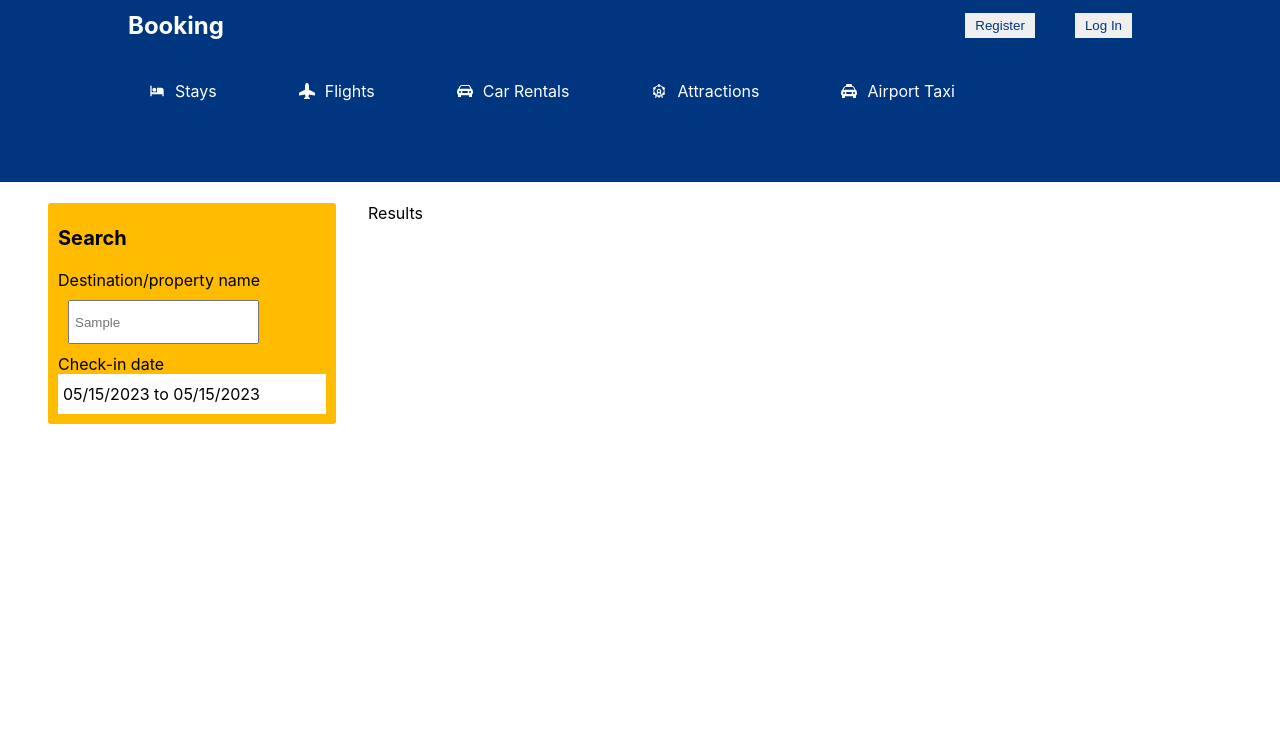
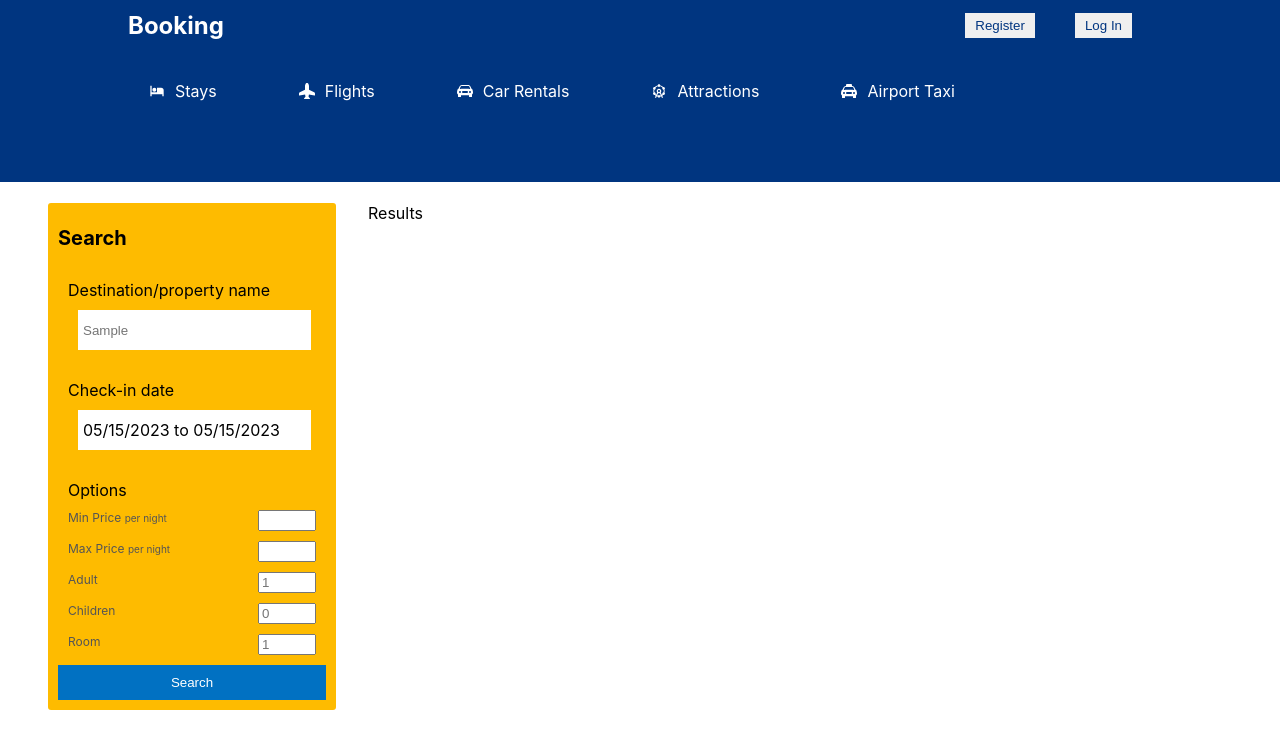
Before and after one commit to jessnmo/hotel-booking, a React (Create React App) app in the folder code/: page / in a window 1280 px wide. Both pictures are taken after typing "Sample" into the empty fields and a click on the button "Search". Shown: the top 748 px of the page. Built offline with nearby package versions, Linux system fonts and the light colour scheme.

Commit message:
styling for searchOptions in /search finalized

```diff
--- a/code/public/index.html
+++ b/code/public/index.html
@@ -24,7 +24,7 @@
       work correctly both with client-side routing and a non-root public URL.
       Learn how to configure a non-root public URL by running `npm run build`.
     -->
-		<title>React App</title>
+		<title>Booking Landing</title>
 	</head>
 	<body>
 		<noscript>You need to enable JavaScript to run this app.</noscript>
--- a/code/src/index.css
+++ b/code/src/index.css
@@ -82,3 +82,29 @@ code {
 	font-weight: 300;
 	margin: 2px;
 }
+
+.searchOptionItems {
+	display: flex;
+	justify-content: space-between;
+	/* margin-bottom: 10px; */
+	font-size: 12px;
+	color: #555;
+}
+
+.searchOptions {
+	padding-top: 10px;
+}
+
+.searchOptionsInput {
+	width: 50px;
+}
+
+.resultSearchBtn {
+	padding: 10px;
+	border: none;
+	cursor: pointer;
+	color: white;
+	background-color: #0171c2;
+	width: 100%;
+	font-weight: heavy;
+}
--- a/code/src/pages/SearchResults.jsx
+++ b/code/src/pages/SearchResults.jsx
@@ -38,11 +38,17 @@ const SearchTitle = styled.h1`
 	margin-bottom: 20px;
 `;
 
-const SearchForm = styled.form``;
+const SearchForm = styled.form`
+	display: flex;
+	flex-direction: column;
+	padding: 10px;
+`;
 
 const Label = styled.label``;
 
 const Input = styled.input`
+	border: none;
+	width: 90%;
 	height: 30px;
 	padding: 5px;
 	margin: 10px;
@@ -50,15 +56,27 @@ const Input = styled.input`
 
 const Span = styled.span`
 	background-color: white;
-	padding: 5px;
+	/* padding: 5px;
 	height: 30px;
 	display: flex;
 	align-items: center;
+	width: 90%; */
+	border: none;
+	width: 90%;
+	height: 30px;
+	padding: 5px;
+	margin: 10px;
+	display: flex;
+	align-items: center;
+	//justify-content: center;
+	cursor: pointer;
 `;
+
+const OptionText = styled.span``;
 
 const SearchResults = () => {
 	const location = useLocation();
-	//console.log(location);
+	console.log(location);
 
 	const [destination, setDestination] = useState(location.state.destination); // we can see from the console that the destination is under state, and the whole object is location
 	const [date, setDate] = useState(location.state.date); // we can see from the console that the destination is under state, and the whole object is location
@@ -77,6 +95,7 @@ const SearchResults = () => {
 							<Label>Destination/property name</Label>
 							<Input type="text" placeholder={destination}></Input>
 						</SearchForm>
+
 						<SearchForm>
 							<Label>Check-in date</Label>
 							<Span
@@ -93,7 +112,66 @@ const SearchResults = () => {
 								></DateRange>
 							)}
 						</SearchForm>
+
+						<SearchForm>
+							<Label>Options</Label>
+							<div className="searchOptions">
+								<div className="searchOptionItems">
+									<span className="searchOptionsTitle">
+										Min Price <small>per night</small>
+									</span>
+									<input type="number" className="searchOptionsInput" />
+								</div>
+							</div>
+
+							<div className="searchOptions">
+								<div className="searchOptionItems">
+									<span className="searchOptionsTitle">
+										Max Price <small>per night</small>
+									</span>
+									<input type="number" className="searchOptionsInput" />
+								</div>
+							</div>
+
+							<div className="searchOptions">
+								<div className="searchOptionItems">
+									<span className="searchOptionsTitle">Adult</span>
+									<input
+										type="number"
+										className="searchOptionsInput"
+										placeholder={options.adult}
+										min={1}
+									/>
+								</div>
+							</div>
+
+							<div className="searchOptions">
+								<div className="searchOptionItems">
+									<span className="searchOptionsTitle">Children</span>
+									<input
+										type="number"
+										className="searchOptionsInput"
+										placeholder={options.child}
+										min={0}
+									/>
+								</div>
+							</div>
+
+							<div className="searchOptions">
+								<div className="searchOptionItems">
+									<span className="searchOptionsTitle">Room</span>
+									<input
+										type="number"
+										className="searchOptionsInput"
+										placeholder={options.room}
+										min={1}
+									/>
+								</div>
+							</div>
+						</SearchForm>
+						<button className="resultSearchBtn">Search</button>
 					</ResultSearchBar>
+
 					<ResultDetails>Results</ResultDetails>
 				</ResultWrapper>
 			</ResultsContainer>
```
